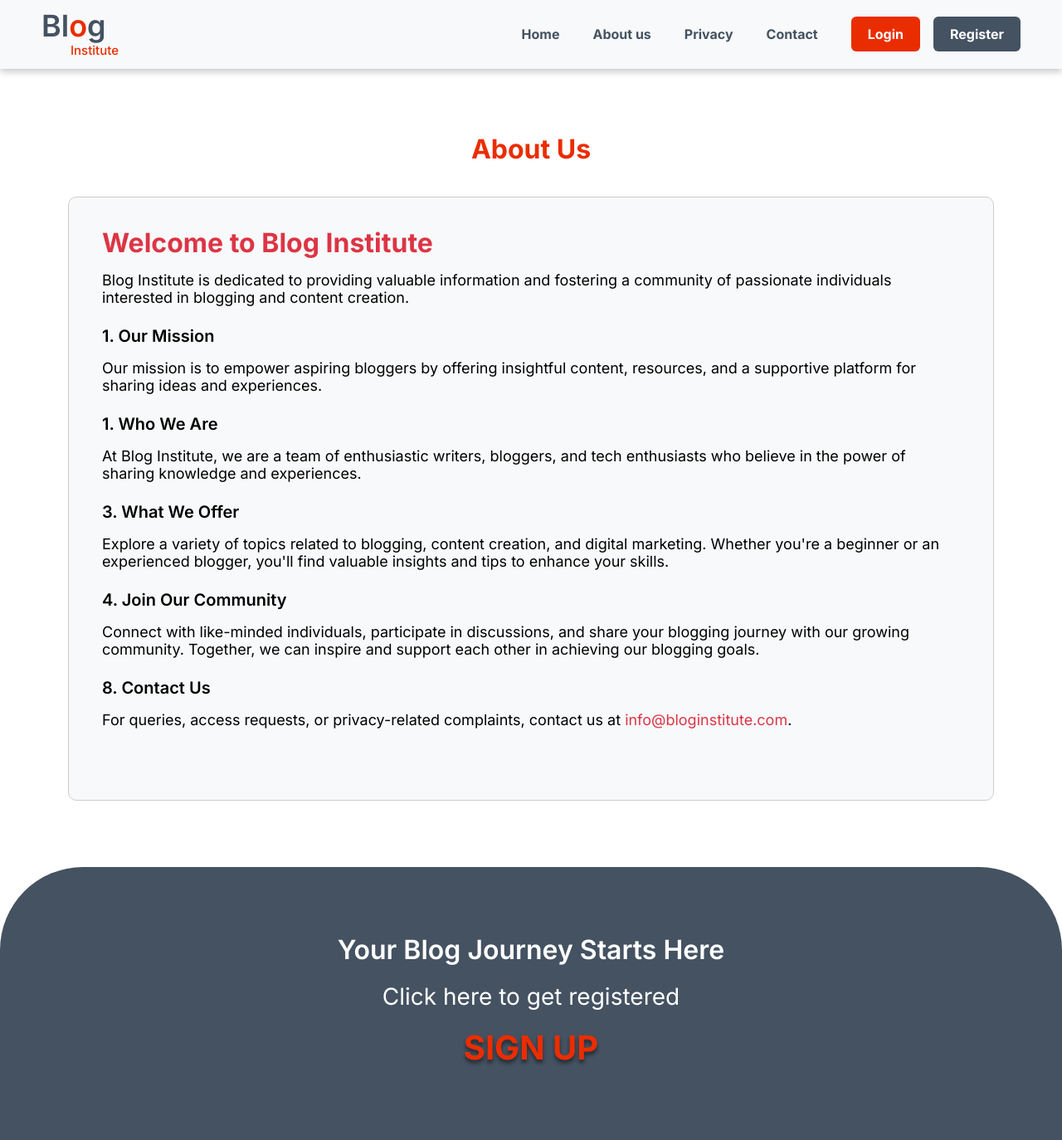
After one commit to caleb1711/blog-institue, a Django app: page /about/ in a window 1280 px wide. The commit adds this page. Shown: the top 1374 px of the page at 83% size. Run offline with Django 4.2, Linux system fonts and the light colour scheme.

Commit message:
Add about us page

```diff
--- a/blog/urls.py
+++ b/blog/urls.py
@@ -10,6 +10,6 @@ urlpatterns = [
     path("addblog/", AddBlog.as_view(), name="addblog"),
     path("editblog/<int:id>/", EditBlog.as_view(), name="editblog"),
     path("privacy/", PrivacyView.as_view(), name="privacy"),
-
+    path("about/", AboutUsView.as_view(), name="about"),
 
 ]
--- a/blog/views.py
+++ b/blog/views.py
@@ -96,3 +96,9 @@ class PrivacyView(View):
 
     def get(self, request):
         return render(request, "privacy_policy.html")
+
+# About Us
+class AboutUsView(View):
+
+    def get(self, request):
+        return render(request, "about.html")
--- /dev/null
+++ b/templates/about.html
@@ -0,0 +1,56 @@
+{% extends 'base.html' %}
+
+{% block title %}Blog Institute | About{% endblock %}
+
+{% block content %}
+    <div class="terms_and_conditions_section">
+        <div class="container p-0">
+            <h1>About Us</h1>
+            <div class="desc_section privacy-box">
+                <h2 class="text-danger">Welcome to Blog Institute</h2>
+                <p>
+                    Blog Institute is dedicated to providing valuable information and fostering a
+                    community of passionate individuals interested in blogging and content creation.
+
+                </p>
+
+                    <h3>1. Our Mission</h3>
+
+                    <p>
+                        Our mission is to empower aspiring bloggers by offering insightful content,
+                        resources, and a supportive platform for sharing ideas and experiences.
+                    </p>
+
+                    <h3>1.  Who We Are</h3>
+
+                    <p>
+                        At Blog Institute, we are a team of enthusiastic writers, bloggers, and tech
+                        enthusiasts who believe in the power of sharing knowledge and experiences.
+                    </p>
+
+                    <h3>3. What We Offer</h3>
+                    <p>
+                        Explore a variety of topics related to blogging, content creation, and digital
+                        marketing. Whether you're a beginner or an experienced blogger, you'll find
+                        valuable insights and tips to enhance your skills.
+                    </p>
+
+                    <h3>4. Join Our Community</h3>
+                    <p>
+                        Connect with like-minded individuals, participate in discussions, and share
+                        your blogging journey with our growing community. Together, we can inspire and
+                        support each other in achieving our blogging goals.
+                    </p>
+
+
+                <h3>8. Contact Us</h3>
+
+                        <p>
+                            For queries, access requests, or privacy-related complaints, contact us at
+                            <a href="mailto:info@bloginstitute.com">info@bloginstitute.com</a>.
+                        </p>
+
+            </div>
+        </div>
+    </div>
+{% endblock %}
--- a/templates/base.html
+++ b/templates/base.html
@@ -34,7 +34,7 @@
                   <a class="nav-link" href="{% url 'home' %}" onclick="changeLinkColor(this)">Home</a>
                 </li>
                 <li class="nav-item">
-                  <a class="nav-link" href="{% url 'privacy' %}" onclick="changeLinkColor(this)">About us</a>
+                  <a class="nav-link" href="{% url 'about' %}" onclick="changeLinkColor(this)">About us</a>
                 </li>
                 <li class="nav-item">
                   <a class="nav-link" href="{% url 'privacy' %}" onclick="changeLinkColor(this)">Privacy</a>
```
